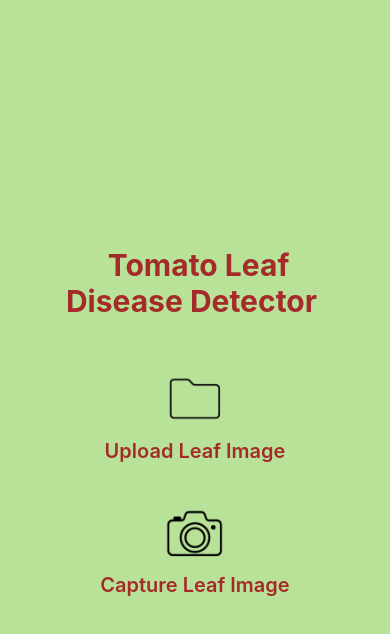
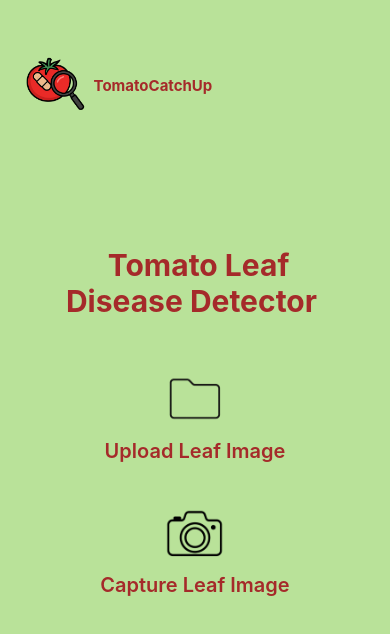
Before and after one commit to oboniA/TomatoCatchUp-Mobile-App, a React Native app in the folder mobile-app/: screen /Home in a window 390 px wide. Shown: the top 634 px of the page. Built offline with nearby package versions, Linux system fonts and the light colour scheme.

Commit message:
Add logo to homepage  header

```diff
--- a/mobile-app/app-screens/HomeScreen.js
+++ b/mobile-app/app-screens/HomeScreen.js
@@ -10,6 +10,12 @@ export default function HomeScreen() {
 
         // home page background
         <View style={ homestyles.container } >
+
+            {/* page logo */}
+            <View style={ homestyles.header } >
+                <Image source={require('../assets/logo.png')} style={ homestyles.homeLogo } />
+                <Text style={ homestyles.logoText }> TomatoCatchUp </Text>
+            </View>
 
             {/* page title */}
             <Text style={ homestyles.title } > Tomato Leaf Disease Detector </Text>
--- a/mobile-app/app-styles/HomeStyles.js
+++ b/mobile-app/app-styles/HomeStyles.js
@@ -11,6 +11,26 @@ export default StyleSheet.create ({
         //paddingVertical: ??,
     },
 
+    header: {
+        position: 'absolute',   // absolutely position to float over content
+        top: 50,
+        left: 20,
+        flexDirection: 'row',
+        alignItems: 'center',
+        zIndex: 10,             // on top of everything else
+    },
+
+    homeLogo: {
+        width: 70,
+        height: 70,
+    },
+
+    logoText: {
+        fontSize: 15,
+        fontWeight: 'bold',
+        color: 'brown'
+    },
+
     title: {
         fontSize: 30,
         marginBottom: 40,
@@ -22,12 +42,6 @@ export default StyleSheet.create ({
     buttonRow: {
         flexDirection: 'column',
         gap: 30,
-    },
-
-    iconButton: {
-        alignItems: 'center',
-        justifyContent: 'center',
-        marginHorizontal: 10,
     },
 
     icon: {
@@ -44,4 +58,11 @@ export default StyleSheet.create ({
         justifyContent: 'center',
     },
 
+    iconButton: {
+        alignItems: 'center',
+        justifyContent: 'center',
+        marginHorizontal: 10,
+    },
+
+
 });
```
